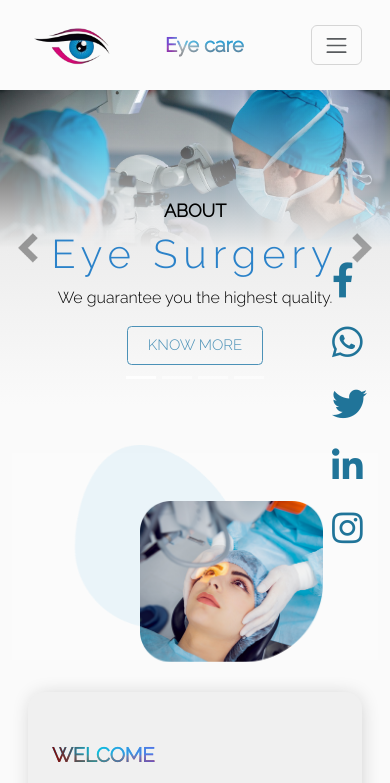
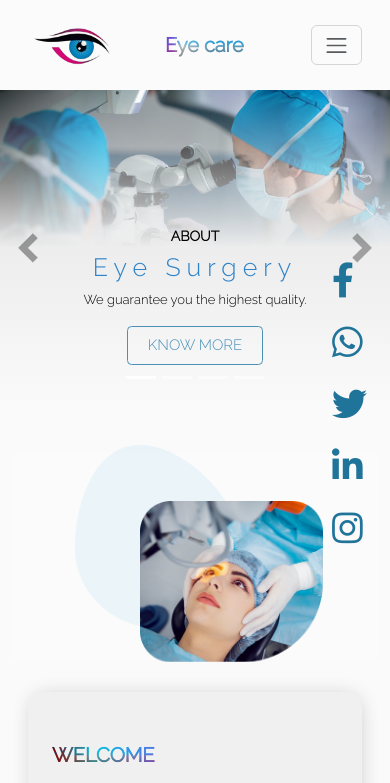
Before and after one commit to GamalMahmoud404/Template-3--bootstrap-, a plain HTML site: page index.html in a window 390 px wide. Shown: the top 783 px of the page. Drawn offline with nearby package versions, Linux system fonts and the light colour scheme; a web font is replaced by a local one.

Commit message:
carousel font

```diff
--- a/css/style.css
+++ b/css/style.css
@@ -471,6 +471,7 @@ body:not(nav){
 
 .carousel-div p , .carousel-div2-none p{
     font-weight: 300;
+    font-size: 14px;
 }
 
 @media (max-width: 768px) {
@@ -492,9 +493,15 @@ body:not(nav){
         top: auto;
         text-align: center;
     }
+    .carousel-div h4{
+        font-size: 14px;
+    }
     .carousel-div h3{
         letter-spacing: 6px;
-        font-size: 40px;
+        font-size: 25px;
+    }
+    .carousel-div p , .carousel-div2-none p{
+        font-size: 13px;
     }
 }
 
```
